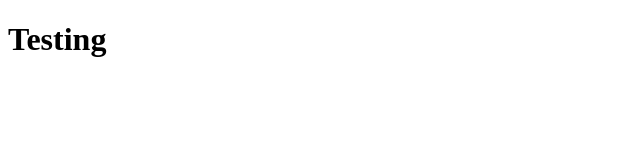
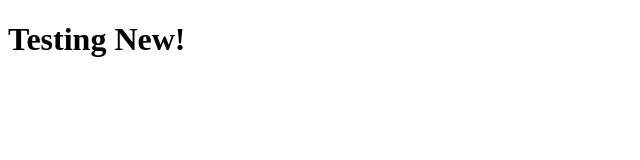
Before and after one commit to Kizo07/test, a plain HTML site: page site/index.html in a window 1280 px wide. Shown: the whole page, without its empty margins (0-640 px from the left). Drawn offline with Linux system fonts and the light colour scheme.

Commit message:
small addition

```diff
--- a/site/index.html
+++ b/site/index.html
@@ -4,6 +4,6 @@
 	<title>Hello Test</title>
 </head>
 <body>
-<h1>Testing </h1>
+<h1>Testing New! </h1>
 </body>
 </html>
```
